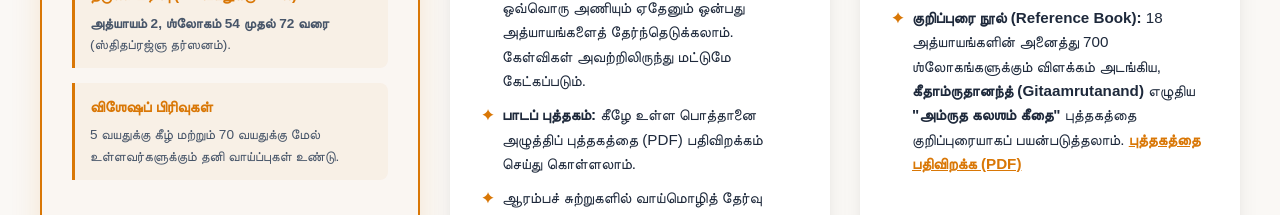
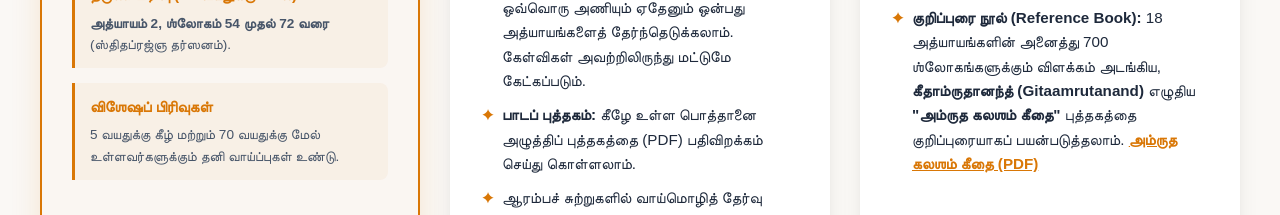
Before and after one commit to karmayogabg/gitajayanthi2026, a website: page index.html in a window 1280 px wide. Shown: the part 1620-1835 px from the top of the page. Drawn offline with Linux system fonts and the light colour scheme; a web font is replaced by a local one.

Commit message:
Change download link text to அம்ருத கலஶம் கீதை (PDF)

```diff
--- a/index.html
+++ b/index.html
@@ -1187,7 +1187,7 @@
                         <li>கீழே கொடுக்கப்பட்டுள்ள 18 முக்கிய ஶ்லோகங்களில் ஏதேனும் ஒன்றைத் தேர்ந்தெடுத்து விரிவாக விளக்க வேண்டும்.</li>
                         <li>விளக்க உரை நிகழ்த்த <b>20 நிமிடங்கள்</b> வழங்கப்படும்.</li>
                         <li>உரைக்குப் பின் நடுவர்கள் கேட்கும் <b>3 கேள்விகளுக்கு</b> பதிலளிக்க வேண்டும்.</li>
-                        <li><b>குறிப்புரை நூல் (Reference Book):</b> 18 அத்யாயங்களின் அனைத்து 700 ஶ்லோகங்களுக்கும் விளக்கம் அடங்கிய, <b>கீதாம்ருதானந்த் (Gitaamrutanand)</b> எழுதிய <b>"அம்ருத கலஶம் கீதை"</b> புத்தகத்தை குறிப்புரையாகப் பயன்படுத்தலாம். <a href="அம்ருத கலஶம் கீதை.pdf" download style="color: var(--primary); font-weight: bold; text-decoration: underline;">புத்தகத்தை பதிவிறக்க (PDF)</a></li>
+                        <li><b>குறிப்புரை நூல் (Reference Book):</b> 18 அத்யாயங்களின் அனைத்து 700 ஶ்லோகங்களுக்கும் விளக்கம் அடங்கிய, <b>கீதாம்ருதானந்த் (Gitaamrutanand)</b> எழுதிய <b>"அம்ருத கலஶம் கீதை"</b> புத்தகத்தை குறிப்புரையாகப் பயன்படுத்தலாம். <a href="அம்ருத கலஶம் கீதை.pdf" download style="color: var(--primary); font-weight: bold; text-decoration: underline;">அம்ருத கலஶம் கீதை (PDF)</a></li>
                     </ul>
                 </div>
                 <div class="comp-footer">
```
